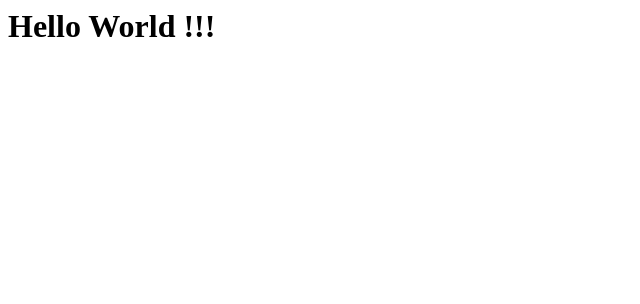
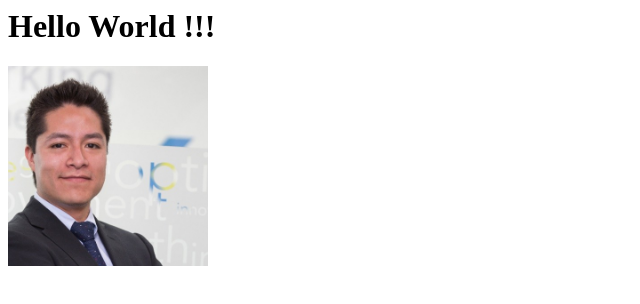
Before and after one commit to danielortizg/danielortizg.github.io, a plain HTML site: page index.html in a window 1280 px wide. Shown: the whole page, without its empty margins (0-640 px from the left). Drawn offline with Linux system fonts and the light colour scheme.

Commit message:
first edit

```diff
--- a/index.html
+++ b/index.html
@@ -1,3 +1,4 @@
 <html>
 <h1>Hello World !!!</h1>
+<div><img src="dog.jpg" width="200px" height="200px"></div>
 </html>
```
Also changed, not shown: dog.jpg (added).
